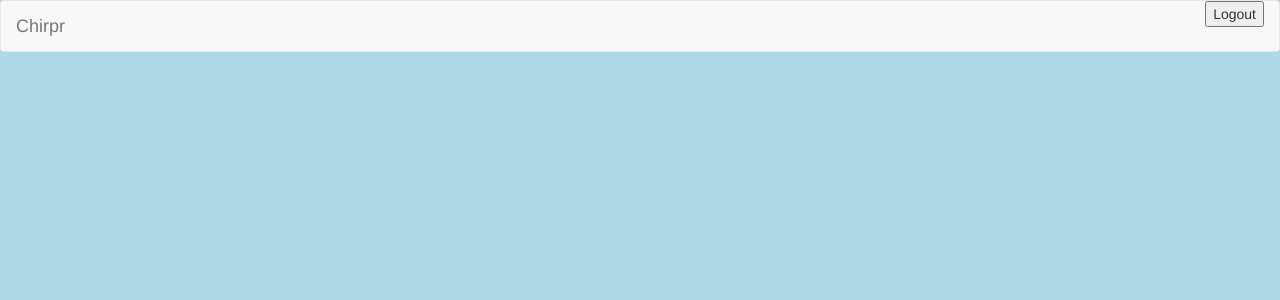
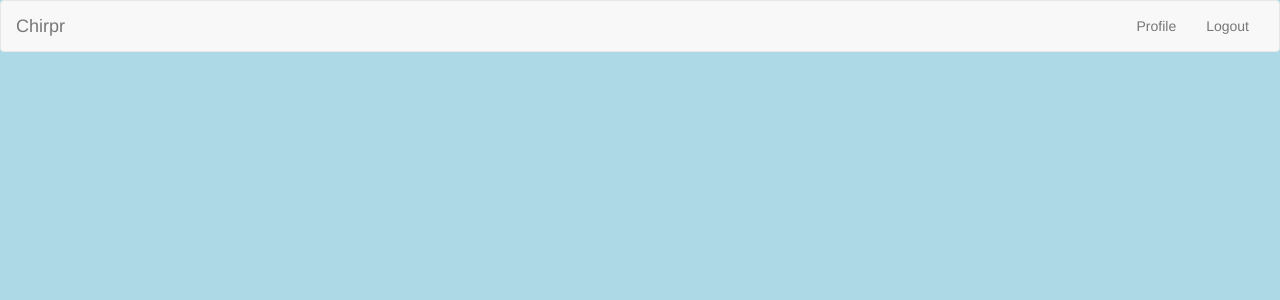
Before and after one commit to puravshah7495/Chirpr, a Flask app: page /adduser in a window 1280 px wide. Shown: the top 300 px of the page. Run offline with Flask 2, Linux system fonts and the light colour scheme; the visitor is signed in with stand-in values (Sample User, id 1); some libraries are stand-ins or nearby versions.

Commit message:
Routing and design fixes

```diff
--- a/chirpr/static/js/login.js
+++ b/chirpr/static/js/login.js
@@ -10,7 +10,7 @@ $(function() {
             if (status === "success") {
                 console.log('success')
                 if (data.status === "OK") {
-                    window.location="/user/"+username
+                    window.location="/user/"+username;
                 } else {
                     $("#errors").text(data.error);
                 }
--- a/chirpr/static/js/register.js
+++ b/chirpr/static/js/register.js
@@ -11,7 +11,7 @@ $(function() {
         function(data, status) {
             if (status === "success") {
                 if (data.status === "OK") {
-                    window.location="/"
+                    window.location="/user/"+username;
                 } else {
                     $("#errors").text(data.error);
                 }
--- a/chirpr/templates/index.html
+++ b/chirpr/templates/index.html
@@ -17,7 +17,8 @@
                 <div class="collapse navbar-collapse">
                     <ul class="nav navbar-nav navbar-right">
                         {% if session.loggedIn %}
-                            <li><input type="button" value="Logout" id="logout"/></li>
+                            <li><a href="/user/{{session.username}}">Profile</a></li>
+                            <li><a href="#" id="logout"/>Logout</a></li>
                         {% else %}
                             <li><a href="/adduser">Register</a></li>
                             <li><a href="/login">Login</a></li>
@@ -27,6 +28,9 @@
             </div>
         </nav>
         {% block content %}
+        <div class="container">
+            <h1>Welcome to Chirpr!</h1>
+        </div>
         {% endblock %}
     </body>
 </html>
```
